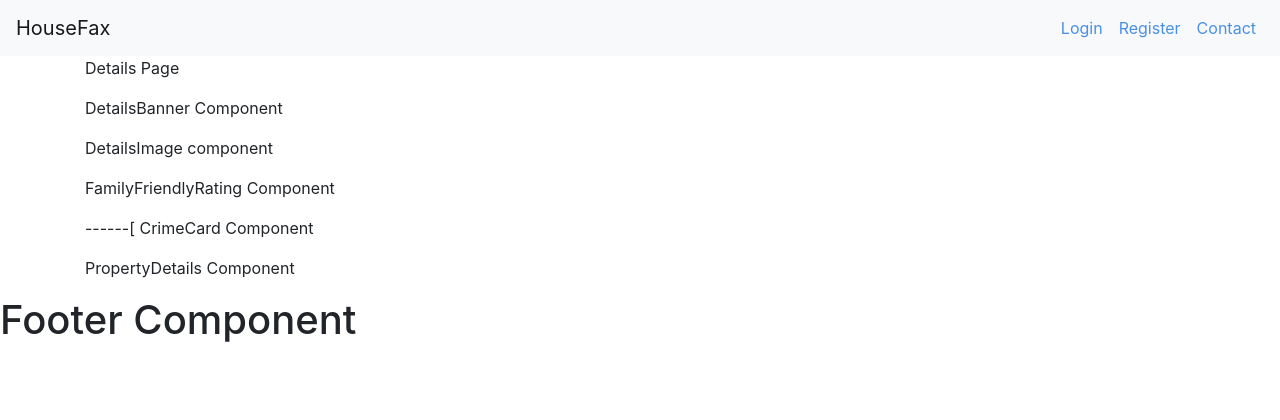
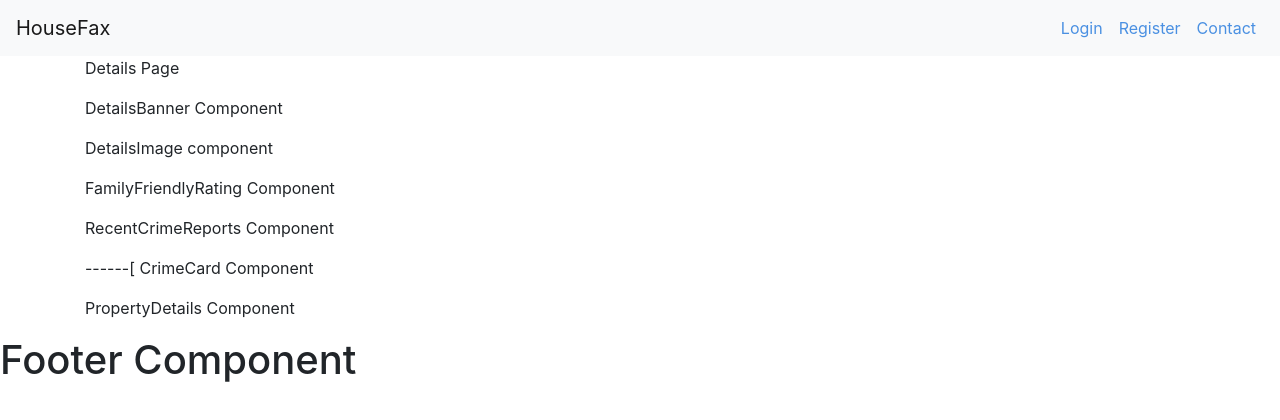
Before and after one commit to TraceLarson/HouseFax, a React (Create React App) app in the folder client/: page /Details in a window 1280 px wide. Shown: the top 420 px of the page. Built offline with nearby package versions, Linux system fonts and the light colour scheme.

Commit message:
added p tag with RecentCrimeReports to RecentCrimeReports compponent

```diff
--- a/client/src/components/RecentCrimeReports.js
+++ b/client/src/components/RecentCrimeReports.js
@@ -6,6 +6,7 @@ class RecentCrimeReports extends Component {
     render() {
         return (
             <div>
+                <p>RecentCrimeReports Component</p>
                 <CrimeCard/>
             </div>
         );
--- a/client/src/pages/DetailsPage.js
+++ b/client/src/pages/DetailsPage.js
@@ -12,7 +12,10 @@ import RecentCrimeReports from "../components/RecentCrimeReports";
 import PropertyDetails from "../components/PropertyDetails";
 
 
+
 class DetailsPage extends Component {
+
+
 	render() {
 		return (
 			<Container>
```
